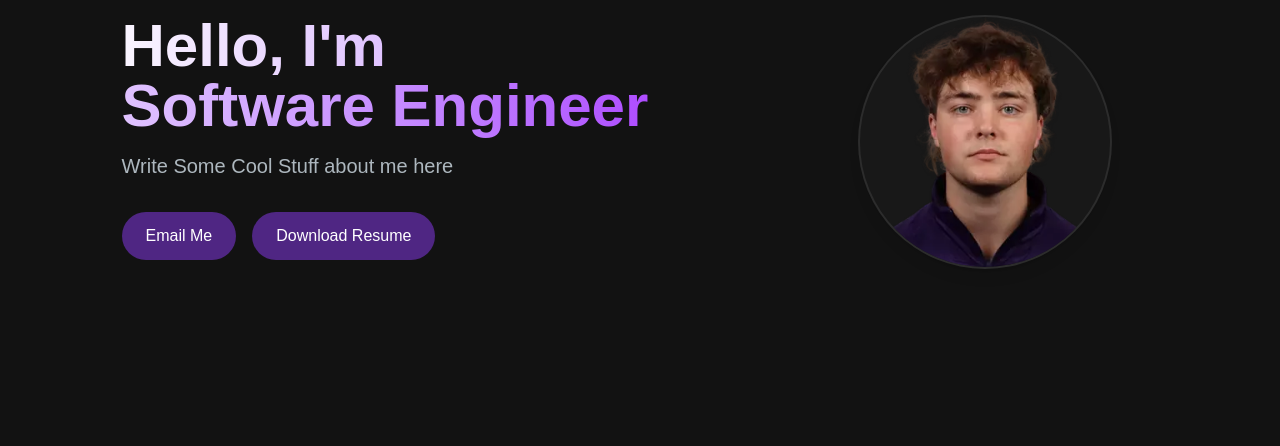
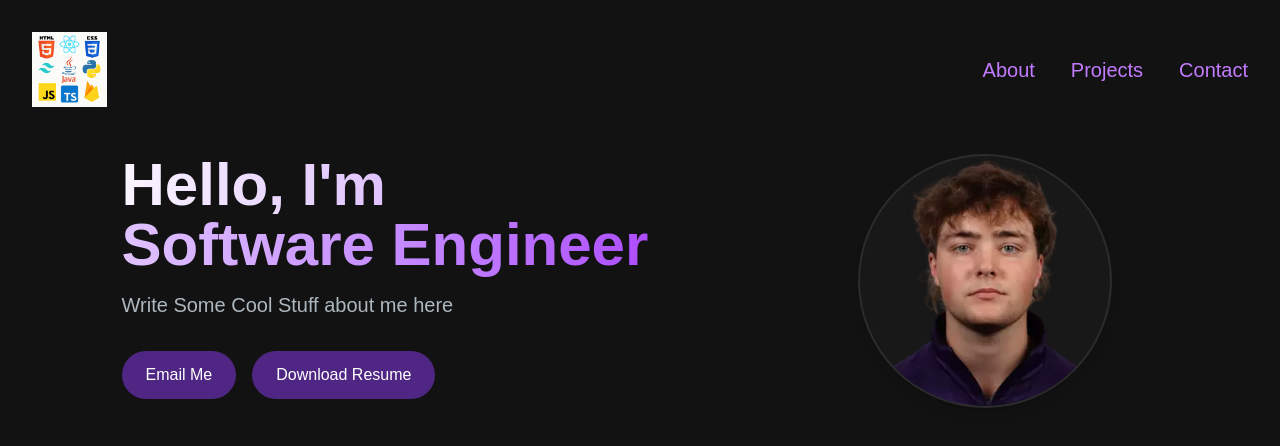
Before and after one commit to kburley7/kyle-burley-portfolio, a Next.js app: page / in a window 1280 px wide. Shown: the top 446 px of the page. Built offline with nearby package versions, Linux system fonts and the light colour scheme.

Commit message:
added techstack image and navbar menu

```diff
--- /dev/null
+++ b/src/app/components/NavLink.jsx
@@ -0,0 +1,12 @@
+import Link from "next/link";
+const NavLink = ({href, title}) =>{
+    return(
+        <Link
+        href={href}
+        className='block py-2 pl-3 pr-4 text-purple-400 sm:text-xl rounded md:p-0 hover:text-white'>
+            {title}
+        </Link>
+    );
+};
+
+export default NavLink;
--- /dev/null
+++ b/src/app/components/Navbar.jsx
@@ -0,0 +1,49 @@
+import React from 'react'
+import Image from 'next/image'
+import Link from 'next/link'
+import NavLink from './NavLink'
+
+
+const navLinks = [
+    {
+        title: "About",
+        path: "#About"
+    },
+    {
+        title: "Projects",
+        path: "#Projects"
+    },
+    {
+        title: "Contact",
+        path: "#Contact"
+    }
+]
+
+const Navbar = () => {
+    return (
+        <nav>
+            <div className='flex flex-wrap items-center justify-between mx-auto p-8'>
+                <Image
+                    src="/images/TechStack.png"
+                    alt="Tech Stack"
+                    width={75}
+                    height={75}
+                />
+
+                <div className='menu md:block md:w-auto' id="navbar">
+                    <ul className='flex p-4 md:p-0 md:flex-row md:space-x-9 mt-0'>
+                        {
+                            navLinks.map((link, index) => (
+                        <li key={index}>
+                            <NavLink href={link.path} title={link.title} />
+                        </li>
+                        ))
+                        }
+                    </ul>
+                </div>
+            </div>
+        </nav>
+    )
+}
+
+export default Navbar
--- a/src/app/page.js
+++ b/src/app/page.js
@@ -1,11 +1,13 @@
 import HeroSection from "./components/HeroSection";
+import Navbar from "./components/Navbar";
 
 export default function Home() {
   return (
 
       <main className="flex min-h-screen flex-col bg-[#121212]">
+        <Navbar/>
         <div className="container mx-auto px-12 py-4">
-          <HeroSection />
+          <HeroSection/>
         </div>
       </main>
 
```
Also changed, not shown: public/images/TechStack.png (added).
